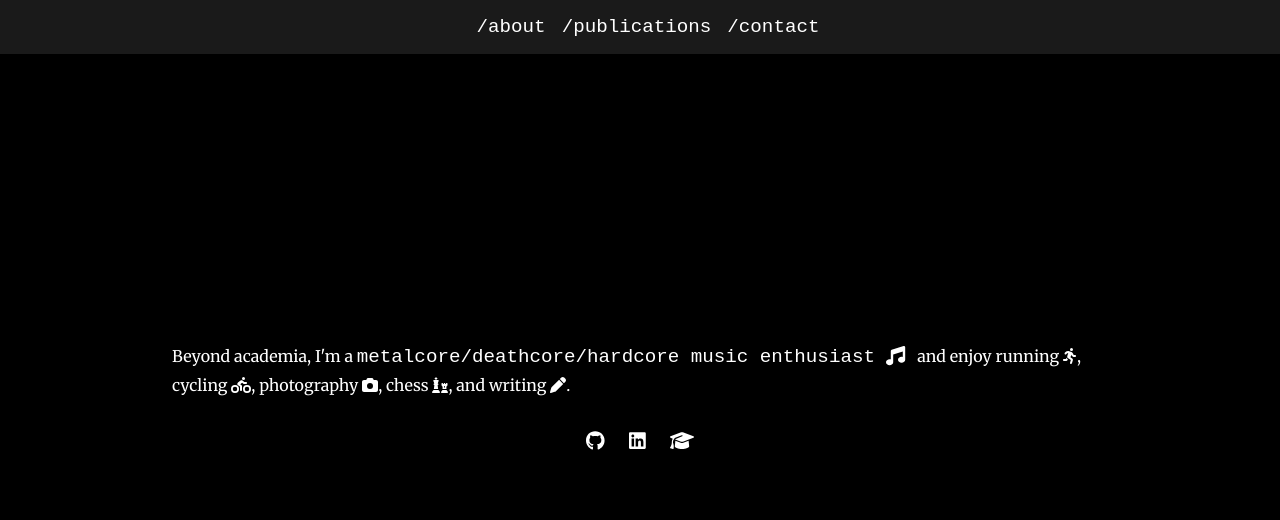
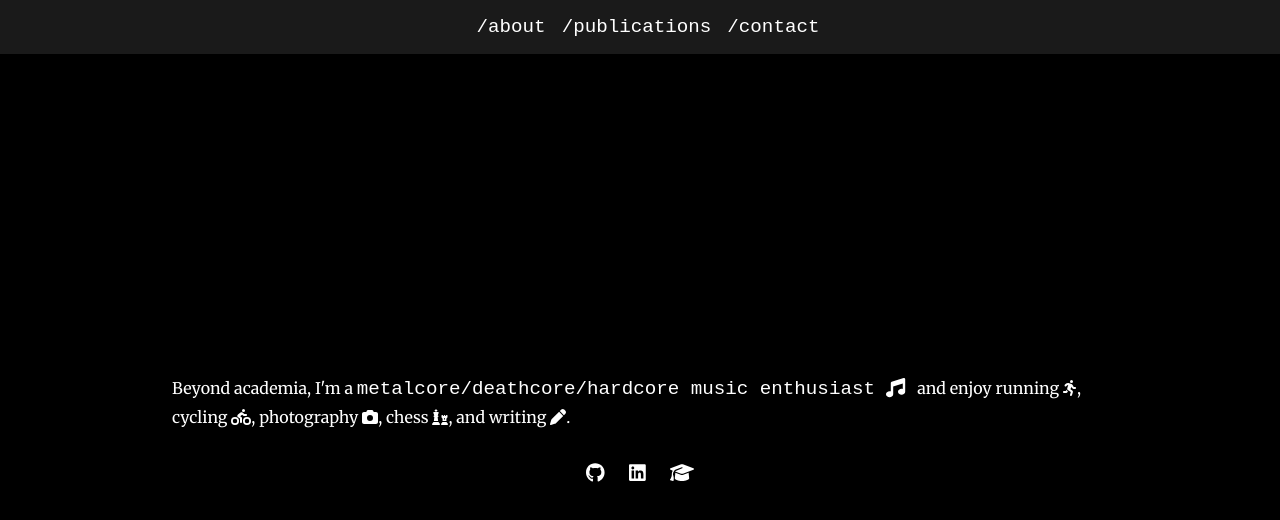
Before and after one commit to akhatami/personal-website-react, a React (Create React App) app: page /interests in a window 1280 px wide. Shown: the top 520 px of the page. Built offline with nearby package versions, Linux system fonts and the light colour scheme.

Commit message:
remove bottom paddings

```diff
--- a/src/components/HomePage.css
+++ b/src/components/HomePage.css
@@ -8,14 +8,14 @@
     justify-content: center;
     align-items: center;
     font-family: 'Merriweather', sans-serif;
-    padding: 2rem;
+    padding: 2rem 2rem 0;
     box-sizing: border-box;
 }
 
 .content {
     text-align: left;
     max-width: 1000px;
-    padding: 2rem;
+    padding: 2rem 2rem 0;
 }
 
 .name {
```
